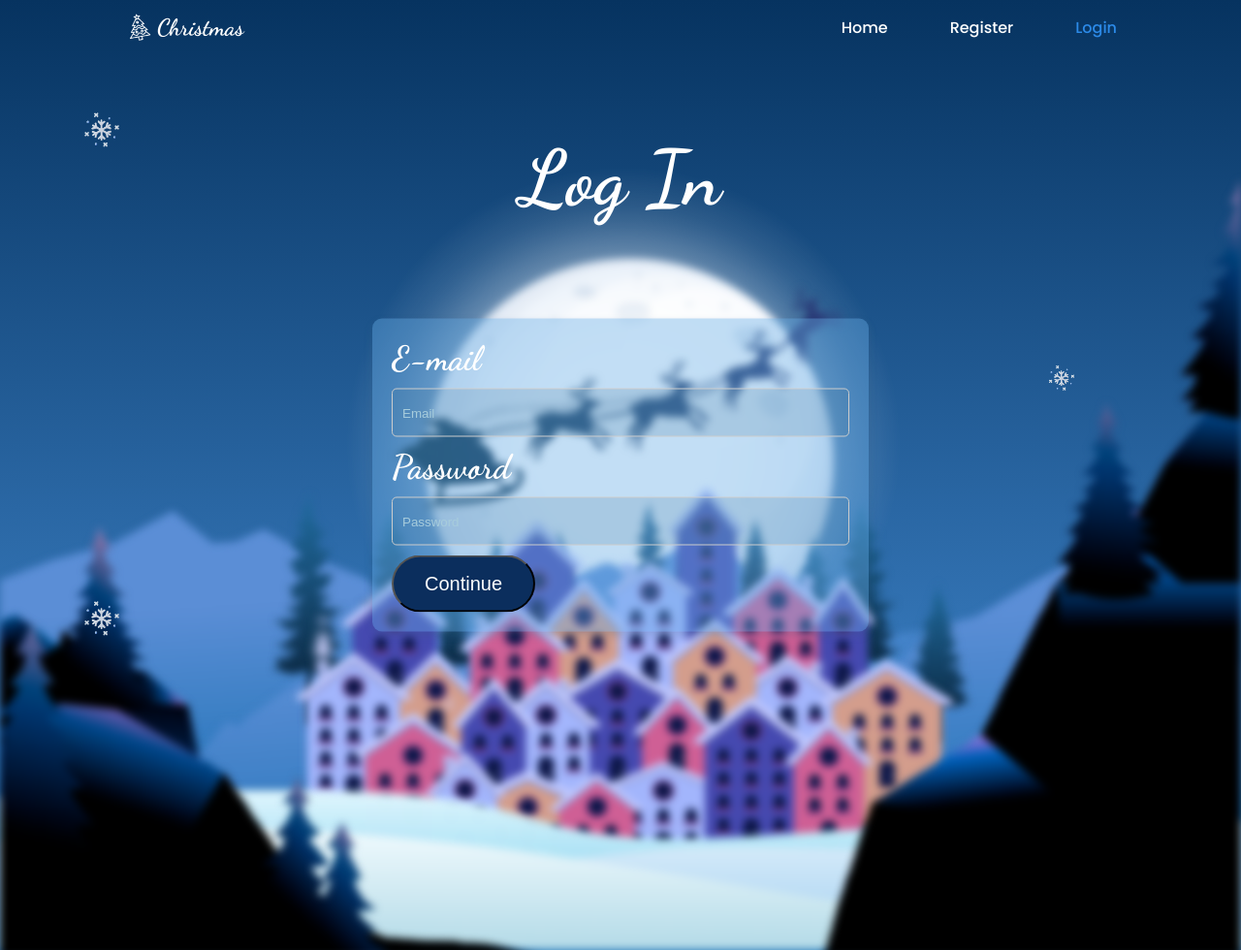
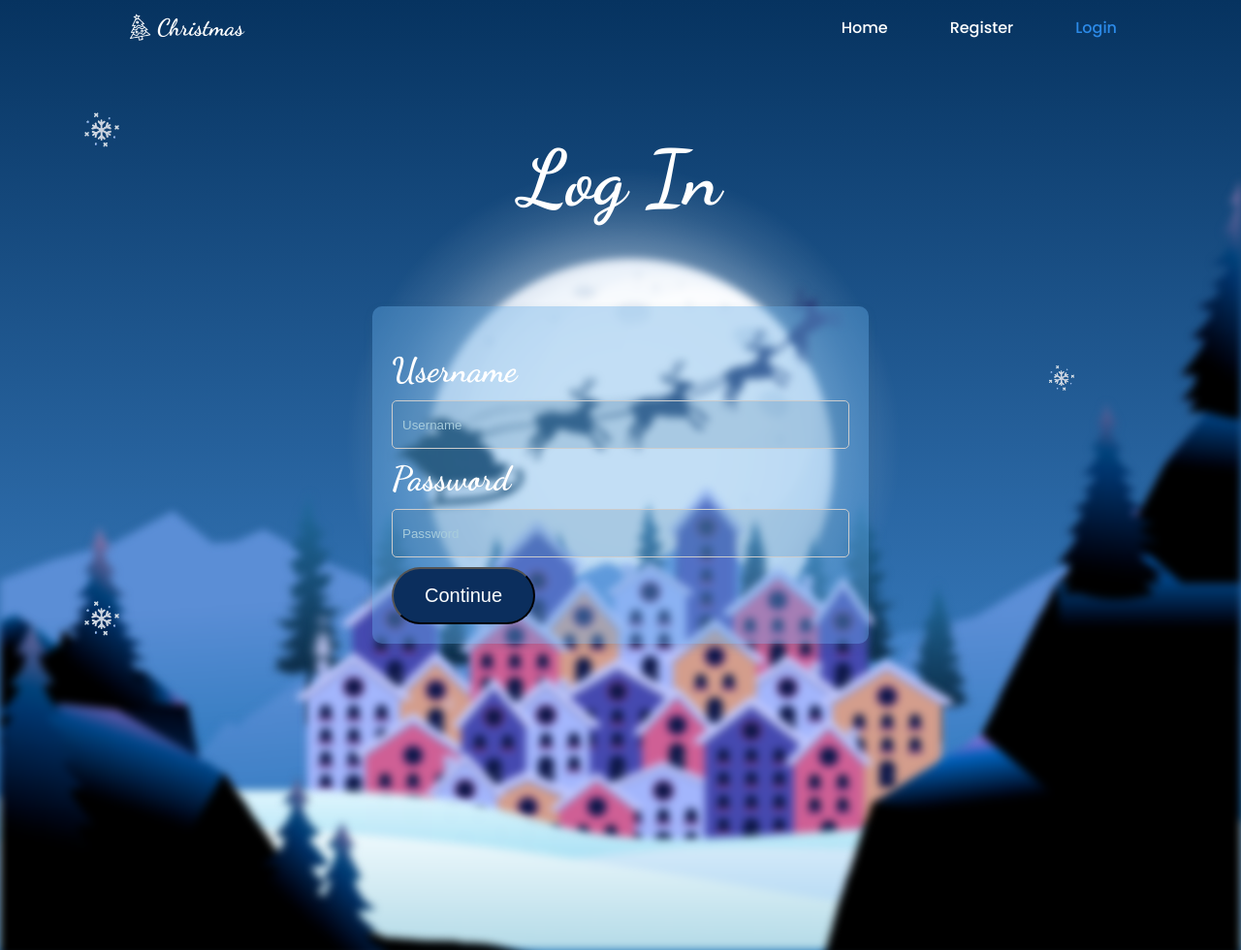
Before and after one commit to sworrrnimaS/PHP_Christmas_Website, a PHP site: page /login.php in a window 1280 px wide. Shown: the whole page at 97% size. Run offline with PHP 8.4, Linux system fonts and the light colour scheme; some libraries are stand-ins or nearby versions.

Commit message:
added php for login

```diff
--- a/assets/css/login.css
+++ b/assets/css/login.css
@@ -28,8 +28,17 @@ label {
   z-index: 10;
 }
 
-.login-form-container input[type="email"],
 .login-form-container input[type="password"] {
+  width: 100%;
+  height: 50px;
+  padding: 10px;
+  margin: 10px 0;
+  border: 1px solid #ccc;
+  border-radius: 5px;
+  color: #010a0e;
+  background-color: rgba(67, 123, 155, 0.2);
+}
+.login-form-container input[type="text"] {
   width: 100%;
   height: 50px;
   padding: 10px;
@@ -41,7 +50,6 @@ label {
 }
 
 .login-form-container input[type="text"]::placeholder,
-.login-form-container input[type="email"]::placeholder,
 .login-form-container input[type="password"]::placeholder {
   color: #a7ccdc;
 }
--- a/login.php
+++ b/login.php
@@ -1,3 +1,37 @@
+<?php
+$login = 0;
+$invalid = 0;
+$username  = $password = '';
+
+if($_SERVER['REQUEST_METHOD'] == 'POST'){
+  include 'connect.php';
+
+  //retrieving data
+  $username=htmlspecialchars($_POST['username']);
+  $password=htmlspecialchars($_POST['password']);
+
+  $sql = "Select * from users where username = '$username' and password='$password'";
+  $result = mysqli_query($conn,$sql);
+  if($result){
+    $num = mysqli_num_rows($result);
+    if($num > 0){
+      //  echo "Login Successful";
+      $login = 1;
+
+      $username  = $password = '';
+      session_start();
+      $_SESSION['username'] = $username;
+      header('location: userDash.php');
+
+    }
+    else{
+    $invalid = 1;
+    }
+  }
+}
+
+?>
+
 <!DOCTYPE html>
 <html lang="en">
   <head>
@@ -112,9 +146,17 @@
       />
 
       <div class="login-form-container">
-        <form>
-          <label for="email">E-mail</label>
-          <input type="email" name="email" placeholder="Email" required />
+        <form action="login.php" method="post">
+        <?php
+        if ($invalid) {
+        echo '<div style="color: 	#ff0505; display: inline;"><i class="ri-error-warning-fill"></i><p class="error-message" style="display: inline;">Invalid Username or Password</p></div>';
+    }
+    ?>
+    <br>
+          <label for="username">Username</label><br>
+          <input type="text" name="username" placeholder="Username" required /><br>
+
+
           <label for="password">Password</label>
           <input
             type="password"
```
Also changed, not shown: register.php (+8 -3 lines).
